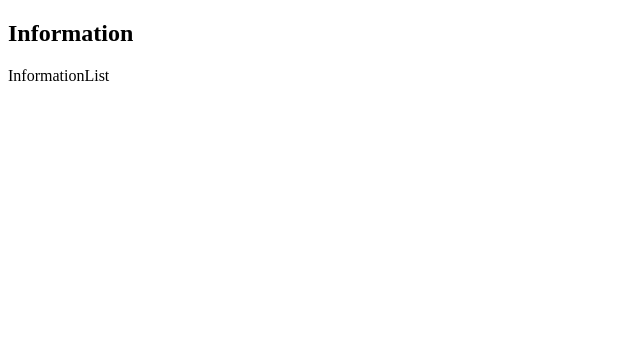
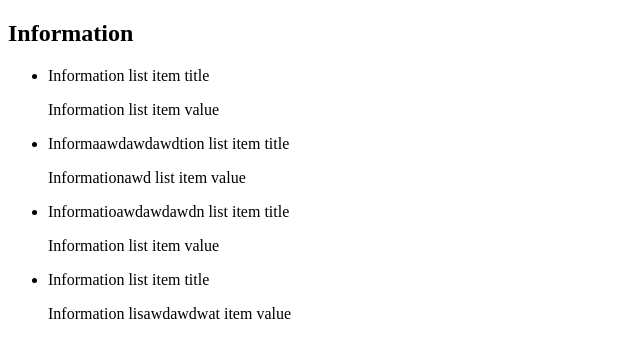
Before and after one commit to joeribreedveld/stageblog, a Next.js app: page /information in a window 1280 px wide. Shown: the top 358 px of the page, without its empty margins (0-640 px from the left). Built offline with nearby package versions, Linux system fonts and the light colour scheme.

Commit message:
feat(information): setup information list components

```diff
--- a/src/components/sections/BlogPosts/BlogPosts.tsx
+++ b/src/components/sections/BlogPosts/BlogPosts.tsx
@@ -40,7 +40,7 @@ const BlogPosts = () => {
 const BlogPost = ({ title, date, tags, description }: IBlogPostProps) => {
   return (
     <li>
-      <article className="flex flex-col gap-8 border-b border-gray-200 pb-8 md:flex-row">
+      <article className="flex flex-col gap-16 border-b border-gray-200 pb-8 md:flex-row">
         <section className="md:w-1/3">
           <p className="text-gray-500">{date}</p>
         </section>
--- a/src/components/sections/InformationList/InformationList.tsx
+++ b/src/components/sections/InformationList/InformationList.tsx
@@ -4,8 +4,38 @@
 const InformationList = () => {
   return (
     <section>
-      <div>InformationList</div>
+      <ul>
+        <InformationListItem
+          title="Information list item title"
+          value="Information list item value"
+        />
+        <InformationListItem
+          title="Informaawdawdawdtion list item title"
+          value="Informationawd list item value"
+        />
+        <InformationListItem
+          title="Informatioawdawdawdn list item title"
+          value="Information list item value"
+        />
+        <InformationListItem
+          title="Information list item title"
+          value="Information lisawdawdwat item value"
+        />
+      </ul>
     </section>
+  );
+};
+
+const InformationListItem = ({ title, value }: IInformationListItemProps) => {
+  return (
+    <li className="flex gap-16 border-b border-gray-200 py-8">
+      <section className="w-1/3">
+        <p className="text-gray-500">{title}</p>
+      </section>
+      <section className="w-2/3">
+        <p>{value}</p>
+      </section>
+    </li>
   );
 };
 
--- a/src/components/sections/InformationList/InformationList.types.ts
+++ b/src/components/sections/InformationList/InformationList.types.ts
@@ -1,3 +1,7 @@
 // Interfaces
+interface IInformationListItemProps {
+  title: string;
+  value: string;
+}
 
 // Exports
```
